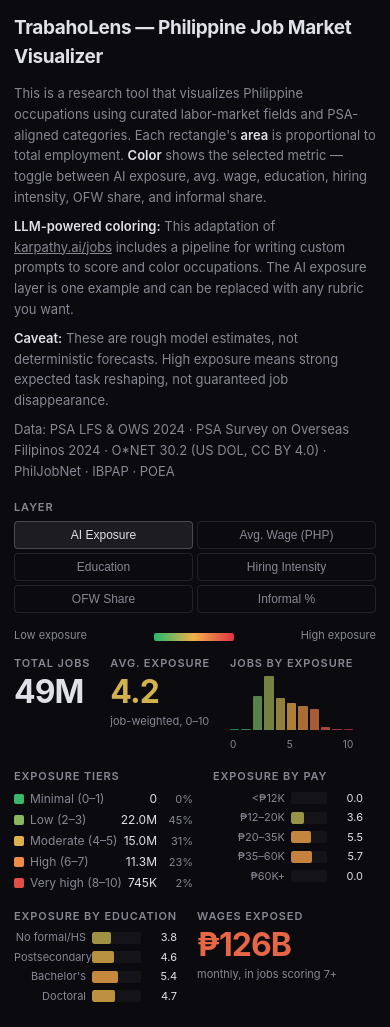
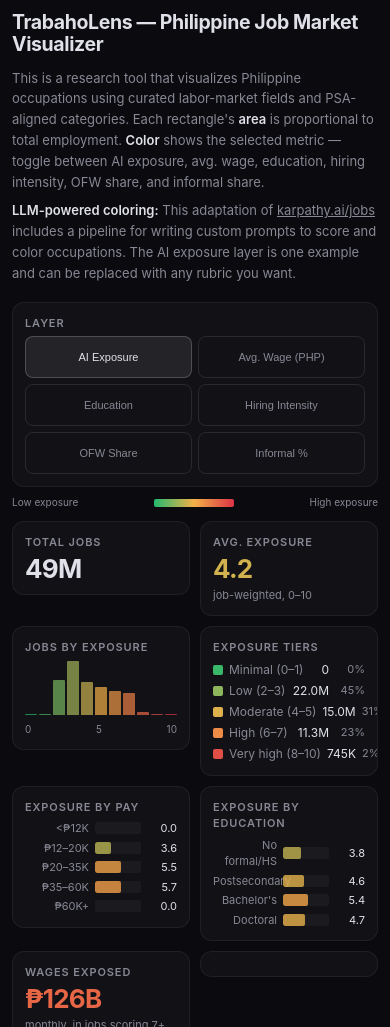
Before and after one commit to mnco25/TrabahoLens, a plain HTML site: page site/index.html in a window 390 px wide. Shown: the top 1027 px of the page. Drawn offline with Linux system fonts and the light colour scheme.

Commit message:
feat: enhance responsive design and tooltip functionality for compact layout

```diff
--- a/site/index.html
+++ b/site/index.html
@@ -38,6 +38,7 @@
           -apple-system, BlinkMacSystemFont, "Segoe UI", system-ui, sans-serif;
         min-height: 100vh;
         line-height: 1.5;
+        -webkit-text-size-adjust: 100%;
         scrollbar-width: thin;
         scrollbar-color: rgba(140, 140, 150, 0.4) transparent;
       }
@@ -162,6 +163,10 @@
         margin-bottom: 12px;
       }
 
+      .stat-section {
+        min-width: 0;
+      }
+
       #footer {
         padding: 18px 28px 0;
         font-size: 12px;
@@ -323,7 +328,7 @@
       }
 
       .color-toggle button {
-        padding: 6px 14px;
+        padding: 8px 14px;
         font-size: 12px;
         font-weight: 500;
         border: 1px solid rgba(255, 255, 255, 0.1);
@@ -367,6 +372,7 @@
       canvas#canvas {
         display: block;
         cursor: default;
+        touch-action: manipulation;
       }
 
       #tooltip {
@@ -379,10 +385,22 @@
         font-size: 13px;
         line-height: 1.5;
         max-width: 340px;
+        max-height: min(44vh, 360px);
+        overflow: auto;
         opacity: 0;
         transition: opacity 0.12s;
         z-index: 20;
         box-shadow: 0 8px 32px rgba(0, 0, 0, 0.6);
+      }
+
+      #tooltip.compact {
+        left: 12px !important;
+        right: 12px;
+        top: auto !important;
+        bottom: 12px;
+        width: auto;
+        max-width: none;
+        max-height: min(46vh, 420px);
       }
 
       #tooltip.visible {
@@ -472,20 +490,77 @@
       }
 
       @media (max-width: 640px) {
+        #wrapper {
+          padding-bottom: 96px;
+        }
+
         #header {
-          padding: 14px;
+          padding: 12px 12px 10px;
         }
 
         .intro h1 {
-          font-size: 19px;
+          font-size: clamp(18px, 5vw, 21px);
+          line-height: 1.12;
         }
 
         .intro p {
           font-size: 13px;
         }
 
+        .intro p:nth-of-type(n + 3) {
+          display: none;
+        }
+
+        .controls-row {
+          display: grid;
+          grid-template-columns: 1fr;
+          gap: 10px;
+        }
+
+        .color-toggle {
+          display: grid;
+          grid-template-columns: repeat(2, minmax(0, 1fr));
+          gap: 6px;
+        }
+
+        .color-toggle button {
+          width: 100%;
+          min-height: 42px;
+          padding: 10px 12px;
+          font-size: 11px;
+          border-radius: 8px;
+        }
+
+        .gradient-legend {
+          gap: 8px;
+          height: auto;
+          font-size: 10px;
+        }
+
+        .stats-row {
+          display: grid;
+          grid-template-columns: repeat(2, minmax(0, 1fr));
+          gap: 10px;
+        }
+
+        .stat-section {
+          background: rgba(255, 255, 255, 0.03);
+          border: 1px solid rgba(255, 255, 255, 0.06);
+          border-radius: 12px;
+          padding: 12px;
+          overflow: hidden;
+        }
+
+        .stat-big {
+          font-size: 26px;
+        }
+
+        .hbar-label {
+          width: 64px;
+        }
+
         #footer {
-          padding: 12px 14px 0;
+          padding: 12px 12px 0;
         }
       }
     </style>
@@ -610,6 +685,13 @@
 
       function educationLabel(code) {
         return EDU_LEVELS[code] || "\u2014";
+      }
+
+      function isCompactLayout() {
+        return (
+          window.matchMedia("(max-width: 820px)").matches ||
+          window.matchMedia("(pointer: coarse)").matches
+        );
       }
 
       function clamp01(v) {
@@ -815,17 +897,37 @@
       let data = [];
       let rects = [];
       let hovered = null;
+      let pinnedTooltip = null;
       const canvas = document.getElementById("canvas");
       const ctx = canvas.getContext("2d");
       let dpr = window.devicePixelRatio || 1;
-      const MARGIN = 12,
-        GAP = 1.5;
+      let MARGIN = 12,
+        GAP = 1.5,
+        compactLayout = isCompactLayout();
+
+      function fitCanvasText(text, maxWidth, font) {
+        ctx.font = font;
+        if (ctx.measureText(text).width <= maxWidth) return text;
+        let end = text.length;
+        while (
+          end > 1 &&
+          ctx.measureText(text.slice(0, end) + "…").width > maxWidth
+        ) {
+          end--;
+        }
+        return text.slice(0, end).trimEnd() + "…";
+      }
 
       function layout() {
         const wrapper = document.getElementById("wrapper");
         const headerH = document.getElementById("header").offsetHeight;
         const w = wrapper.clientWidth;
-        const h = Math.round((w * 3) / 4);
+        compactLayout = isCompactLayout();
+        MARGIN = compactLayout ? 8 : 12;
+        GAP = compactLayout ? 1 : 1.5;
+        const h = compactLayout
+          ? Math.max(Math.round(w * 1.18), 480)
+          : Math.round((w * 3) / 4);
         canvas.width = w * dpr;
         canvas.height = h * dpr;
         canvas.style.width = w + "px";
@@ -882,21 +984,30 @@
             ctx.lineWidth = 2;
             ctx.strokeRect(rx, ry, rw, rh);
           }
-          if (rw > 50 && rh > 18) {
+          if (
+            rw > (compactLayout ? 42 : 50) &&
+            rh > (compactLayout ? 20 : 18)
+          ) {
             ctx.save();
             ctx.beginPath();
             ctx.rect(rx + 4, ry + 2, rw - 8, rh - 4);
             ctx.clip();
             const fontSize = Math.min(
-              13,
-              Math.max(9, Math.min(rw / 10, rh / 3)),
-            );
-            ctx.font = `500 ${fontSize}px -apple-system, system-ui, sans-serif`;
+              compactLayout ? 14 : 13,
+              Math.max(compactLayout ? 9.5 : 9, Math.min(rw / 10, rh / 3)),
+            );
+            const titleFont = `500 ${fontSize}px -apple-system, system-ui, sans-serif`;
+            ctx.font = titleFont;
             ctx.fillStyle = isHovered ? "#f2c98f" : "rgba(255,255,255,0.82)";
             ctx.textBaseline = "top";
-            ctx.fillText(r.title, rx + 5, ry + 4);
-            if (rh > 34 && rw > 60) {
-              ctx.font = `400 ${Math.max(8, fontSize - 2)}px -apple-system, system-ui, sans-serif`;
+            const title = fitCanvasText(r.title, rw - 10, titleFont);
+            ctx.fillText(title, rx + 5, ry + 4);
+            if (
+              rh > (compactLayout ? 30 : 34) &&
+              rw > (compactLayout ? 52 : 60)
+            ) {
+              const subFont = `400 ${Math.max(8, fontSize - 2)}px -apple-system, system-ui, sans-serif`;
+              ctx.font = subFont;
               ctx.fillStyle = "rgba(255,255,255,0.5)";
               ctx.fillText(tileSubInfo(r), rx + 5, ry + 4 + fontSize + 2);
             }
@@ -999,6 +1110,7 @@
 
       function showTooltip(d, mx, my) {
         const tt = document.getElementById("tooltip");
+        tt.classList.toggle("compact", compactLayout);
         tt.querySelector(".tt-title").textContent = d.title;
         tt.querySelector(".tt-exposure").innerHTML = tooltipHighlight(d);
         tt.querySelector(".tt-stats").innerHTML = `
@@ -1010,6 +1122,10 @@
     <span class="label">Education</span><span class="value">${educationLabel(d.education)}</span>`;
         tt.querySelector(".tt-rationale").textContent =
           colorMode === "exposure" ? d.exposure_rationale || "" : "";
+        if (compactLayout) {
+          tt.style.left = "";
+          tt.style.top = "";
+        } else {
           let tx = mx + 16,
             ty = my - 16;
           if (tx + 340 > window.innerWidth) tx = mx - 356;
@@ -1017,9 +1133,11 @@
           if (ty + 200 > window.innerHeight) ty = my - 200;
           tt.style.left = tx + "px";
           tt.style.top = ty + "px";
+        }
         tt.classList.add("visible");
       }
       function hideTooltip() {
+        pinnedTooltip = null;
         document.getElementById("tooltip").classList.remove("visible");
       }
 
@@ -1682,6 +1800,7 @@
       // ── Events ─────────────────────────────────────────────────────────────
 
       canvas.addEventListener("mousemove", (e) => {
+        if (compactLayout) return;
         const hit = hitTest(e.clientX, e.clientY);
         if (hit !== hovered) {
           hovered = hit;
@@ -1697,16 +1816,36 @@
       });
       canvas.addEventListener("click", (e) => {
         const hit = hitTest(e.clientX, e.clientY);
+        if (compactLayout) {
+          if (!hit) {
+            hideTooltip();
+            hovered = null;
+            draw();
+            return;
+          }
+          if (pinnedTooltip === hit && hit.url) {
+            window.open(hit.url, "_blank");
+            return;
+          }
+          pinnedTooltip = hit;
+          showTooltip(hit, e.clientX, e.clientY);
+          hovered = hit;
+          draw();
+          return;
+        }
         if (hit && hit.url) window.open(hit.url, "_blank");
       });
       canvas.addEventListener("mouseleave", () => {
+        if (compactLayout) return;
         hovered = null;
         hideTooltip();
         draw();
       });
       function resize() {
         dpr = window.devicePixelRatio || 1;
+        compactLayout = isCompactLayout();
         layout();
+        hideTooltip();
         draw();
       }
 
@@ -1762,6 +1901,9 @@
         requestAnimationFrame(resize);
       });
 
+      window.addEventListener("resize", resize);
+      window.addEventListener("orientationchange", resize);
+
       // ── Load ───────────────────────────────────────────────────────────────
 
       fetch("data.json")
```
Lines whose indentation alone changed are shown as unchanged.
